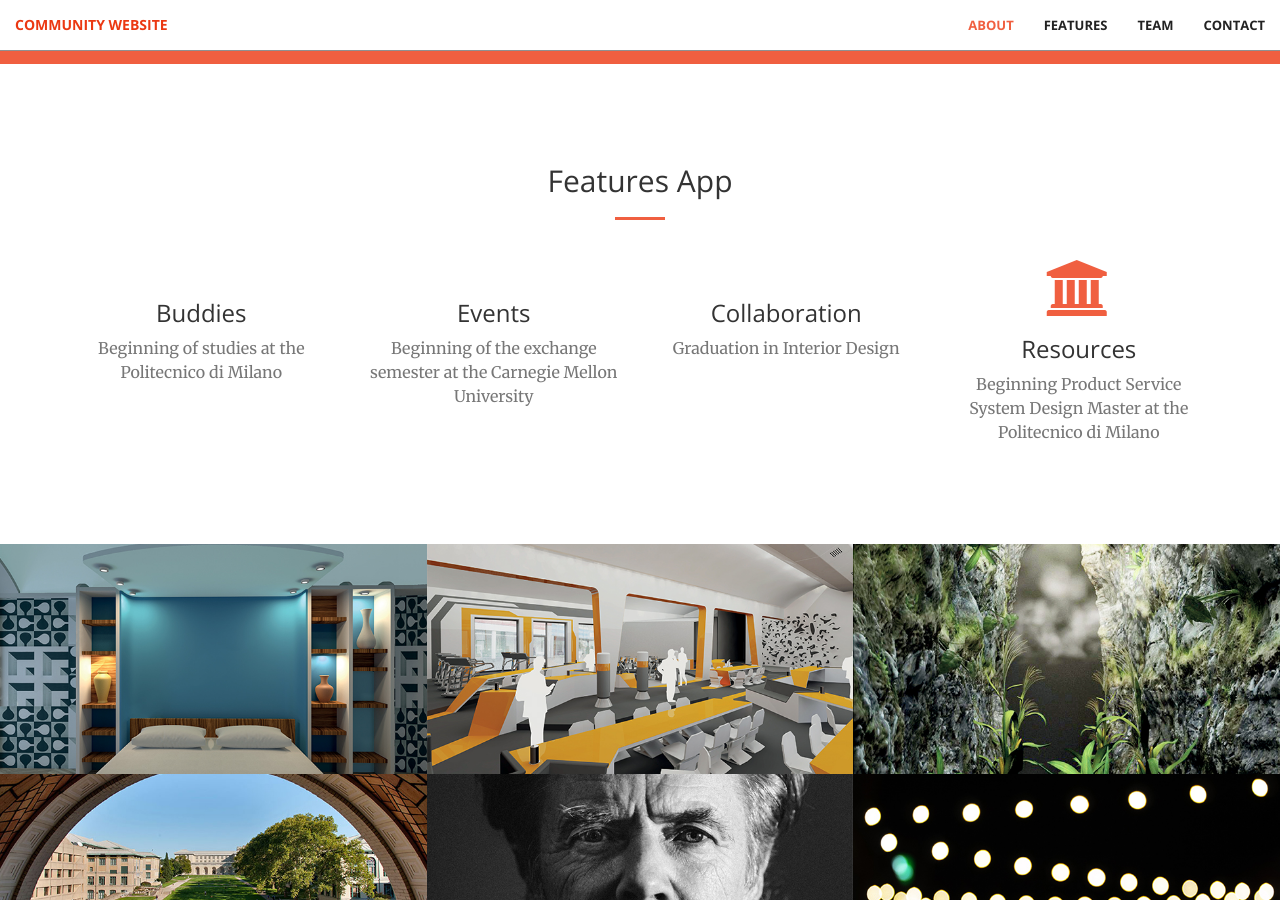
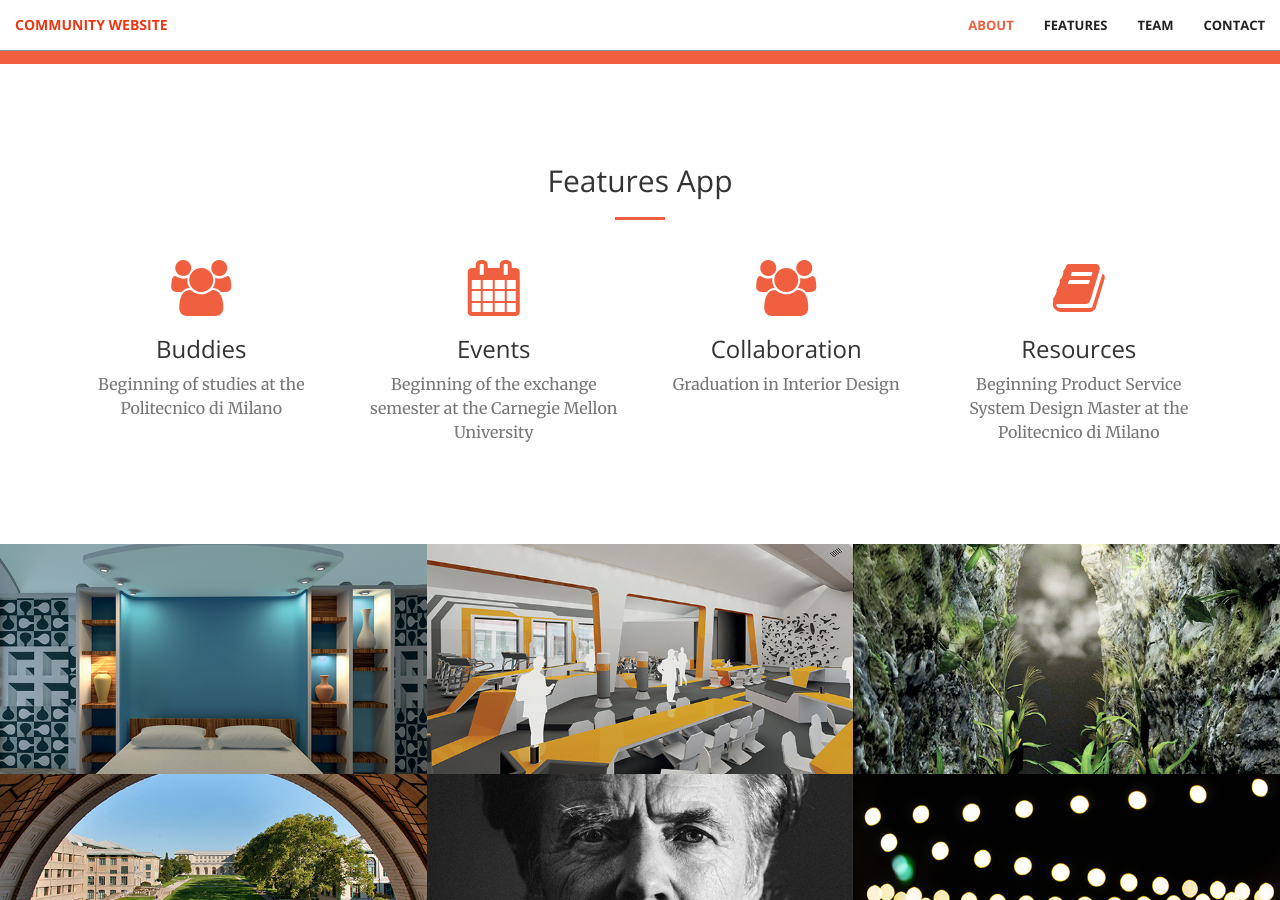
Before and after one commit to zanarellinina/communitywebsite, a Jekyll site: the page built from index.html, in a window 1280 px wide and 900 px high, scrolled down 1420 px. Built offline with Jekyll 4.4.1, drawn with Linux system fonts in a browser that asks for light colours.

Commit message:
Update services.html

```diff
--- a/_includes/services.html
+++ b/_includes/services.html
@@ -11,28 +11,28 @@
         <div class="row">
             <div class="col-lg-3 col-md-6 text-center">
                 <div class="service-box">
-                    <i class="fa fa-4x fa-handshake wow bounceIn text-primary"></i>
+                    <i class="fa fa-4x fa-users wow bounceIn text-primary"></i>
                     <h3>Buddies</h3>
                     <p class="text-muted">Beginning of studies at the Politecnico di Milano</p>
                 </div>
             </div>
             <div class="col-lg-3 col-md-6 text-center">
                 <div class="service-box">
-                    <i class="fa fa-4x fa-calendar-alt wow bounceIn text-primary" data-wow-delay=".1s"></i>
+                    <i class="fa fa-4x fa-calendar wow bounceIn text-primary" data-wow-delay=".1s"></i>
                     <h3>Events</h3>
                     <p class="text-muted">Beginning of the exchange semester at the Carnegie Mellon University</p>
                 </div>
             </div>
             <div class="col-lg-3 col-md-6 text-center">
                 <div class="service-box">
-                    <i class="fa fa-4x fa-user-friends wow bounceIn text-primary" data-wow-delay=".2s"></i>
+                    <i class="fa fa-4x fa-group wow bounceIn text-primary" data-wow-delay=".2s"></i>
                     <h3>Collaboration</h3>
                     <p class="text-muted">Graduation in Interior Design</p>
                 </div>
             </div>
             <div class="col-lg-3 col-md-6 text-center">
                 <div class="service-box">
-                    <i class="fa fa-4x fa-university wow bounceIn text-primary" data-wow-delay=".3s"></i>
+                    <i class="fa fa-4x fa-book wow bounceIn text-primary" data-wow-delay=".3s"></i>
                     <h3>Resources</h3>
                     <p class="text-muted">Beginning Product Service System Design Master at the Politecnico di Milano</p>
                 </div>
```
